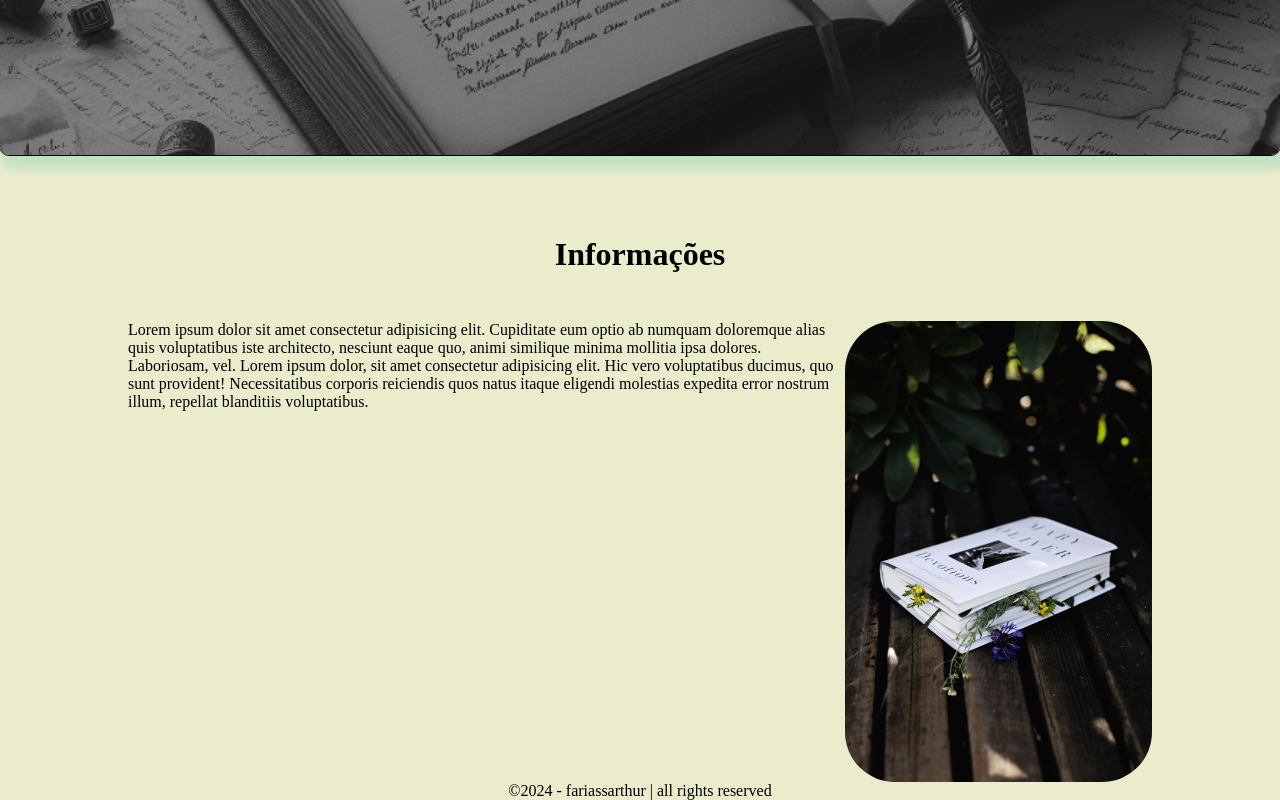
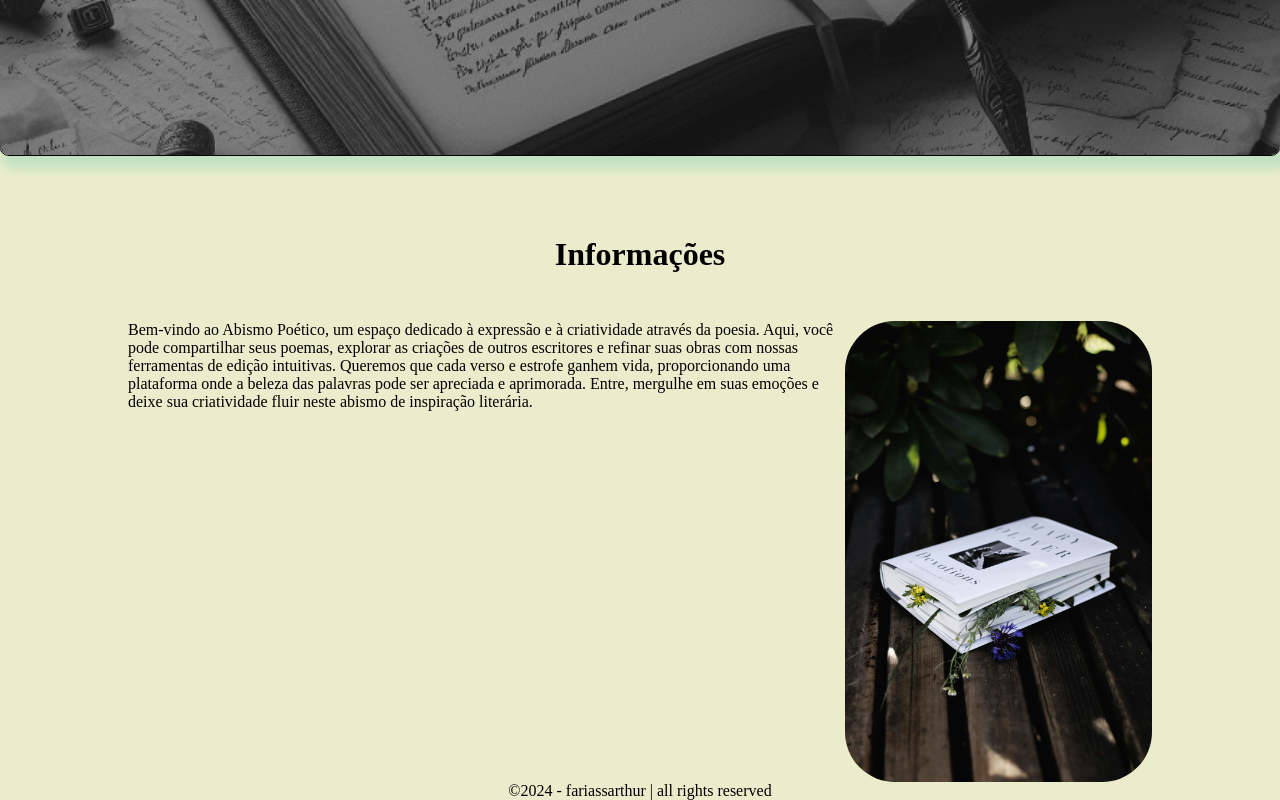
Before and after one commit to FariassArthur/abism_FRONT, a React (Vite) app: page / in a window 1280 px wide. Shown: the part 710-1510 px from the top of the page. Built offline with nearby package versions, Linux system fonts and the light colour scheme.

Commit message:
First usable version

```diff
--- a/src/components/Informacoes/Info.tsx
+++ b/src/components/Informacoes/Info.tsx
@@ -14,14 +14,14 @@ const Info = (props: ThemeType) => {
 
       <section>
         <p>
-          Lorem ipsum dolor sit amet consectetur adipisicing elit. Cupiditate
-          eum optio ab numquam doloremque alias quis voluptatibus iste
-          architecto, nesciunt eaque quo, animi similique minima mollitia ipsa
-          dolores. Laboriosam, vel. Lorem ipsum dolor, sit amet consectetur
-          adipisicing elit. Hic vero voluptatibus ducimus, quo sunt provident!
-          Necessitatibus corporis reiciendis quos natus itaque eligendi
-          molestias expedita error nostrum illum, repellat blanditiis
-          voluptatibus.
+          Bem-vindo ao Abismo Poético, um espaço dedicado à expressão e à
+          criatividade através da poesia. Aqui, você pode compartilhar seus
+          poemas, explorar as criações de outros escritores e refinar suas obras
+          com nossas ferramentas de edição intuitivas. Queremos que cada verso e
+          estrofe ganhem vida, proporcionando uma plataforma onde a beleza das
+          palavras pode ser apreciada e aprimorada. Entre, mergulhe em suas
+          emoções e deixe sua criatividade fluir neste abismo de inspiração
+          literária.
         </p>
         <img src={image} alt="" />
       </section>
--- a/src/pages/Login/Login.module.scss
+++ b/src/pages/Login/Login.module.scss
@@ -9,9 +9,10 @@
     display: flex;
     align-items: center;
     padding: 1rem 2rem 0 2rem;
-    gap: 10rem;
+    gap: 5rem;
 
     img {
+      width: 10vw;
       height: 80vh;
       border-radius: 25px;
     }
@@ -27,9 +28,10 @@
     display: flex;
     align-items: center;
     padding: 1rem 2rem 0 2rem;
-    gap: 10rem;
+    gap: 5rem;
 
     img {
+      width: 10vw;
       height: 80vh;
       border-radius: 25px;
     }
--- a/src/pages/SignIn/SignIn.module.scss
+++ b/src/pages/SignIn/SignIn.module.scss
@@ -10,9 +10,10 @@
     display: flex;
     align-items: center;
     padding: 1rem 2rem 0 2rem;
-    gap: 10rem;
+    gap: 5rem;
 
     img {
+      width: 10vw;
         height: 80vh;
         border-radius: 25px;
     }
@@ -29,9 +30,10 @@
     display: flex;
     align-items: center;
     padding: 1rem 2rem 0 2rem;
-    gap: 10rem;
+    gap: 5rem;
 
     img {
+      width: 10vw;
         height: 80vh;
         border-radius: 25px;
     }
--- a/src/pages/Update/Update.module.scss
+++ b/src/pages/Update/Update.module.scss
@@ -8,9 +8,10 @@
     display: flex;
     align-items: center;
     padding: 1rem 2rem 0 2rem;
-    gap: 10rem;
+    gap: 5rem;
 
     img {
+      width: 10vw;
       height: 80vh;
       border-radius: 25px;
     }
@@ -26,9 +27,10 @@
     display: flex;
     align-items: center;
     padding: 1rem 2rem 0 2rem;
-    gap: 10rem;
+    gap: 5rem;
 
     img {
+      width: 10vw;
       height: 80vh;
       border-radius: 25px;
     }
```
